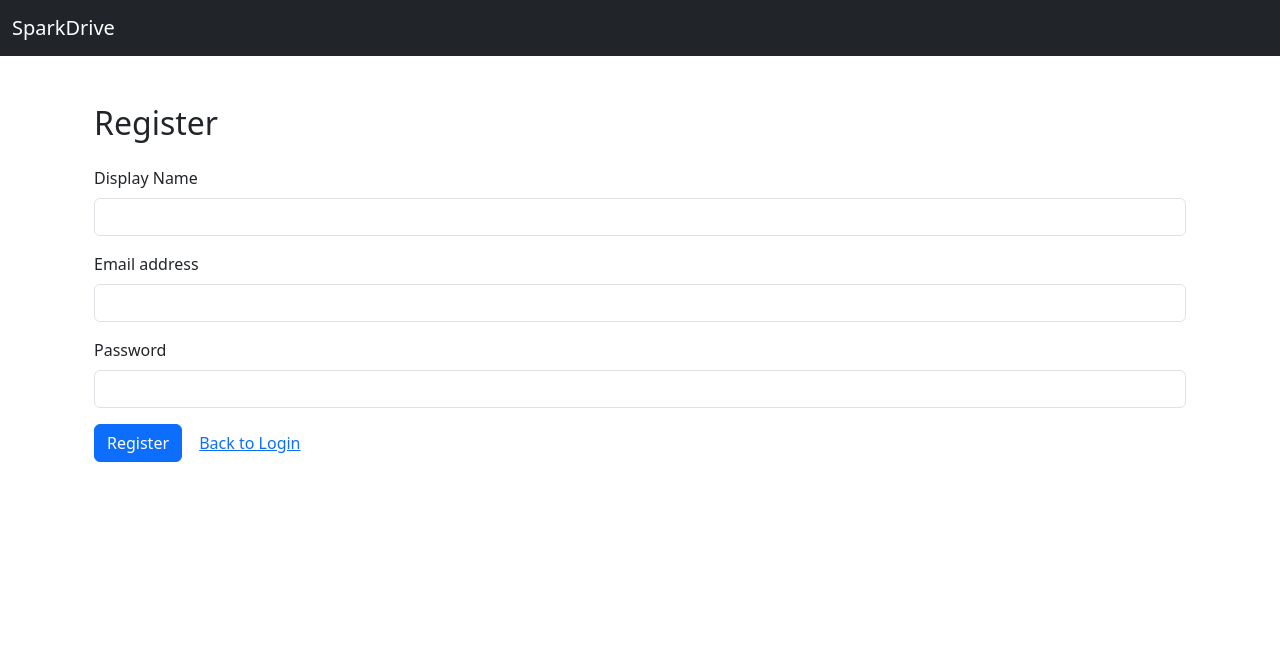
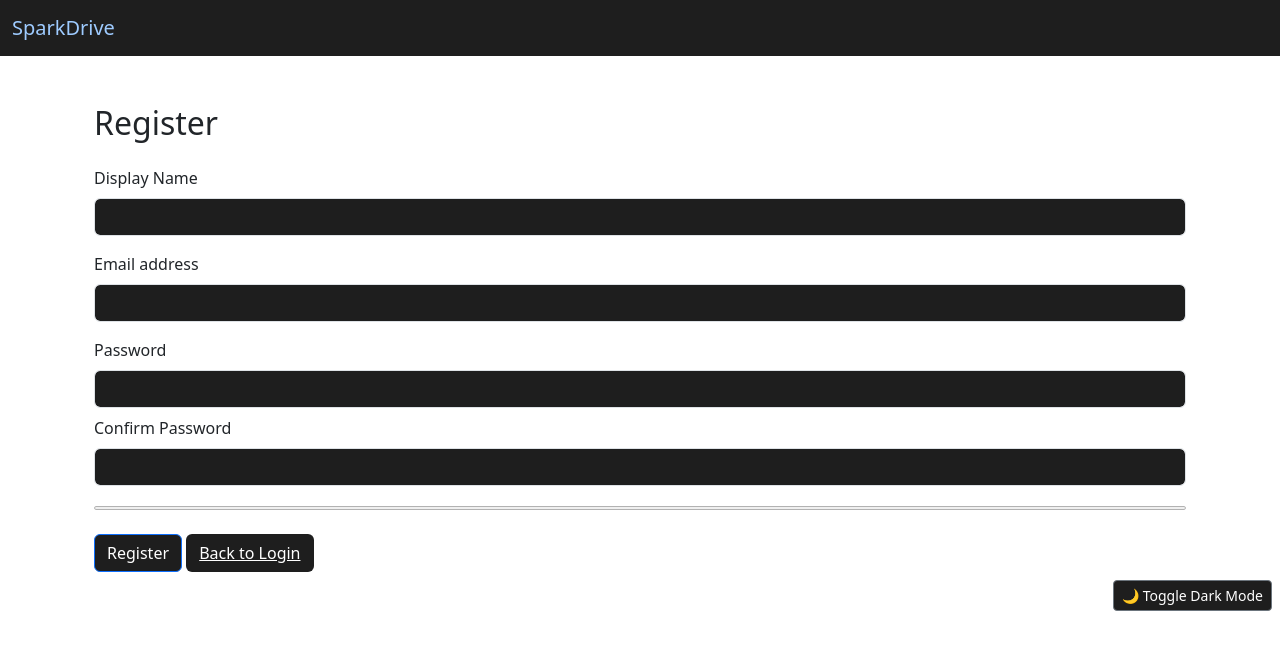
Before and after one commit to VBWizard/SparkDrive, a Flask app: page /register in a window 1280 px wide. Shown: the top 650 px of the page. Run offline with Flask 3, Linux system fonts and the light colour scheme.

Commit message:
Add dark mode

```diff
--- /dev/null
+++ b/UI/static/dark-mode.css
@@ -0,0 +1,42 @@
+/* static/dark-mode.css */
+
+body.dark-mode {
+    background-color: #121212 !important;
+    color: #e0e0e0 !important;
+}
+
+.navbar,
+.card,
+.form-control,
+.btn {
+    background-color: #1e1e1e !important;
+    color: #ffffff !important;
+}
+
+input::placeholder,
+textarea::placeholder {
+    color: #aaa !important;
+}
+
+a,
+a:hover {
+    color: #9ecbff !important;
+}
+
+.dark-mode .text-dark {
+    color: #e0e0e0 !important;
+}
+
+.dark-mode .list-group-item {
+    background-color: #1e1e1e !important;
+    color: #e0e0e0 !important;
+    border-color: #333 !important;
+}
+
+.dark-mode .text-muted {
+    color: #bbb !important;
+}
+
+.dark-mode .trashcan {
+    color: #ff8888 !important;
+}
--- a/UI/templates/base.html
+++ b/UI/templates/base.html
@@ -20,6 +20,39 @@
     </main>
 
     <script src="https://cdn.jsdelivr.net/npm/bootstrap@5.3.0/dist/js/bootstrap.bundle.min.js"></script>
+    <link rel="stylesheet" href="{{ url_for('static', filename='dark-mode.css') }}">
+    <div class="text-end p-2">
+        <button id="theme-toggle" class="btn btn-sm btn-outline-secondary">
+            <span id="theme-icon">🌙</span> Toggle Dark Mode
+        </button>
+    </div>
+    <script>
+        const toggleBtn = document.getElementById("theme-toggle");
+        const body = document.body;
+        const themeIcon = document.getElementById("theme-icon");
+
+        function setTheme(mode) {
+            if (mode === "dark") {
+                body.classList.add("dark-mode");
+                themeIcon.textContent = "☀️";
+            } else {
+                body.classList.remove("dark-mode");
+                themeIcon.textContent = "🌙";
+            }
+            localStorage.setItem("theme", mode);
+        }
+
+        // Load theme on page load
+        const savedTheme = localStorage.getItem("theme") || "light";
+        setTheme(savedTheme);
+
+        // Toggle theme on click
+        toggleBtn.addEventListener("click", () => {
+            const isDark = body.classList.contains("dark-mode");
+            setTheme(isDark ? "light" : "dark");
+        });
+    </script>
+
 </body>
 
 </html>
--- a/UI/templates/register.html
+++ b/UI/templates/register.html
@@ -23,9 +23,65 @@
             <div class="mb-3">
                 <label for="password" class="form-label">Password</label>
                 <input type="password" class="form-control" id="password" name="password" required>
+
+                <label for="confirm_password" class="form-label mt-2">Confirm Password</label>
+                <input type="password" class="form-control" id="confirm_password" name="confirm_password" required>
+
+                <div class="mt-1">
+                    <small id="password-match-msg" style="color: red; display: block;"></small>
+                </div>
+
+                <div class="mt-2">
+                    <progress id="password-strength-meter" max="4" value="0" style="width: 100%; height: 8px;"></progress>
+                    <small id="password-strength-msg" style="display: block; margin-top: 4px;"></small>
+                </div>
             </div>
+
             <button type="submit" class="btn btn-primary">Register</button>
             <a href="{{ url_for('login') }}" class="btn btn-link">Back to Login</a>
         </form>
     </div>
+    <script>
+        const password = document.getElementById("password");
+        const confirmPassword = document.getElementById("confirm_password");
+        const strengthMsg = document.getElementById("password-strength-msg");
+        const strengthMeter = document.getElementById("password-strength-meter");
+        const matchMsg = document.getElementById("password-match-msg");
+
+        password.addEventListener("input", updateStrength);
+        confirmPassword.addEventListener("input", checkMatch);
+
+        function updateStrength() {
+            const val = password.value;
+            let score = 0;
+            if (val.length >= 8) score++;
+            if (/[A-Z]/.test(val)) score++;
+            if (/[0-9]/.test(val)) score++;
+            if (/[^A-Za-z0-9]/.test(val)) score++;
+
+            strengthMeter.value = score;
+            console.log("Score",score)
+
+            const messages = ["Very Weak", "Weak", "Okay", "Strong", "Very Strong"];
+            strengthMsg.textContent = messages[score] || "Very Weak";
+
+            checkMatch();
+        }
+
+        function checkMatch() {
+            if (confirmPassword.value && password.value !== confirmPassword.value) {
+                matchMsg.textContent = "Passwords do not match.";
+            } else {
+                matchMsg.textContent = "";
+            }
+        }
+    const form = document.querySelector("form");
+
+    form.addEventListener("submit", function (e) {
+        if (password.value !== confirmPassword.value) {
+            e.preventDefault();
+            matchMsg.textContent = "Passwords do not match.";
+        }
+    });
+    </script>
 {% endblock %}
```
